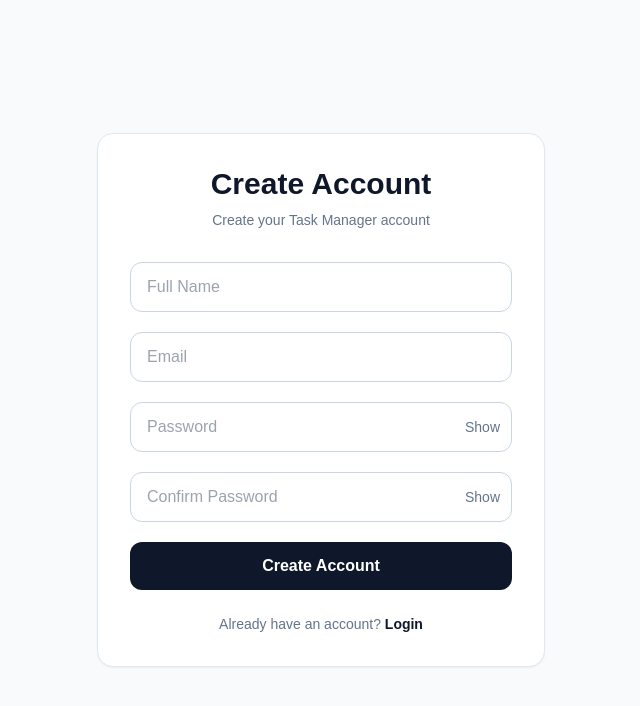
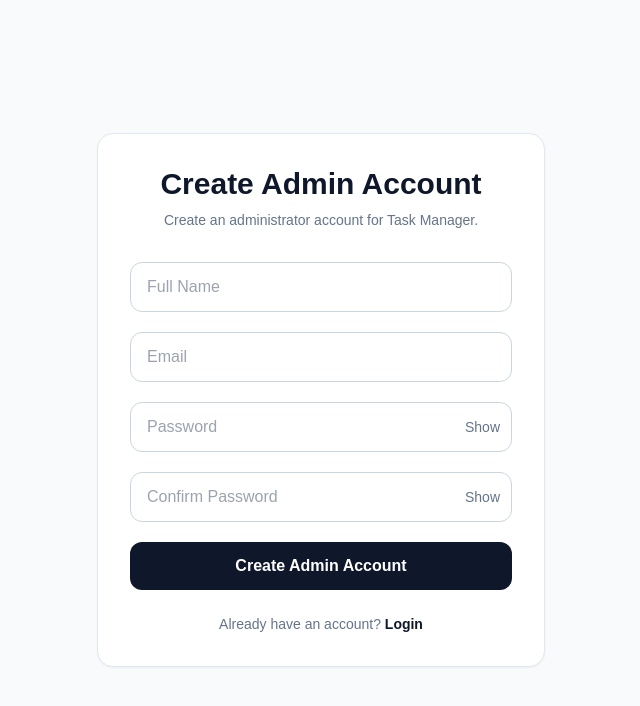
Before and after one commit to appdeveloper3882423-gif/task-manager, a Next.js app: page /register in a window 1280 px wide. Shown: the top 706 px of the page, without its empty margins (319-959 px from the left). Built offline with nearby package versions, Linux system fonts and the light colour scheme.

Commit message:
Update page.tsx

```diff
--- a/app/register/page.tsx
+++ b/app/register/page.tsx
@@ -38,25 +38,33 @@ export default function RegisterPage() {
     try {
       const credential = await createUserWithEmailAndPassword(
         auth,
-        email,
+        email.trim().toLowerCase(),
         password
       );
 
       await updateProfile(credential.user, {
-        displayName: name,
+        displayName: name.trim(),
       });
 
       await setDoc(doc(db, "users", credential.user.uid), {
-        name,
-        email,
+        name: name.trim(),
+        email: email.trim().toLowerCase(),
         role: "admin",
         status: "active",
+        adminIds: [credential.user.uid],
+        createdBy: credential.user.uid,
         createdAt: serverTimestamp(),
       });
 
       router.push("/dashboard");
-    } catch {
-      setError("Unable to create account. Please check your details.");
+    } catch (err: any) {
+      if (err?.code === "auth/email-already-in-use") {
+        setError("An account with this email already exists.");
+      } else if (err?.code === "auth/invalid-email") {
+        setError("Please enter a valid email address.");
+      } else {
+        setError("Unable to create account. Please try again.");
+      }
     } finally {
       setLoading(false);
     }
@@ -67,10 +75,11 @@ export default function RegisterPage() {
       <div className="w-full max-w-md rounded-2xl border border-slate-200 bg-white p-8 shadow-sm">
         <div className="mb-8 text-center">
           <h1 className="text-3xl font-bold text-slate-900">
-            Create Account
+            Create Admin Account
           </h1>
+
           <p className="mt-2 text-sm text-slate-500">
-            Create your Task Manager account
+            Create an administrator account for Task Manager.
           </p>
         </div>
 
@@ -107,6 +116,7 @@ export default function RegisterPage() {
               placeholder="Password"
               className="w-full rounded-xl border border-slate-300 px-4 py-3 pr-20 outline-none focus:border-slate-900"
             />
+
             <button
               type="button"
               onClick={() => setShowPassword(!showPassword)}
@@ -125,6 +135,7 @@ export default function RegisterPage() {
               placeholder="Confirm Password"
               className="w-full rounded-xl border border-slate-300 px-4 py-3 pr-20 outline-none focus:border-slate-900"
             />
+
             <button
               type="button"
               onClick={() => setShowConfirm(!showConfirm)}
@@ -137,9 +148,9 @@ export default function RegisterPage() {
           <button
             type="submit"
             disabled={loading}
-            className="w-full rounded-xl bg-slate-900 px-4 py-3 font-semibold text-white hover:bg-slate-800 disabled:opacity-50"
+            className="w-full rounded-xl bg-slate-900 px-4 py-3 font-semibold text-white disabled:opacity-50"
           >
-            {loading ? "Creating Account..." : "Create Account"}
+            {loading ? "Creating Account..." : "Create Admin Account"}
           </button>
         </form>
 
```
